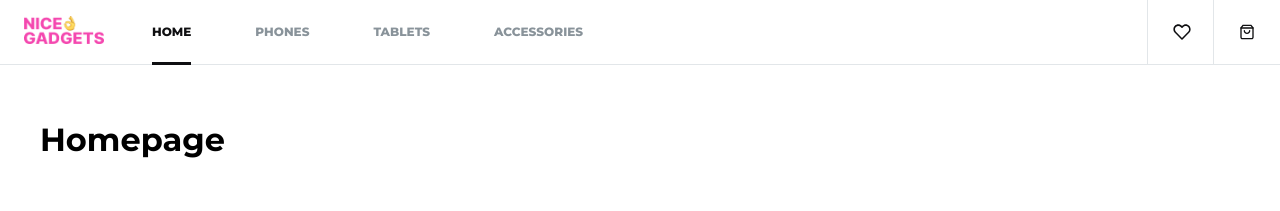
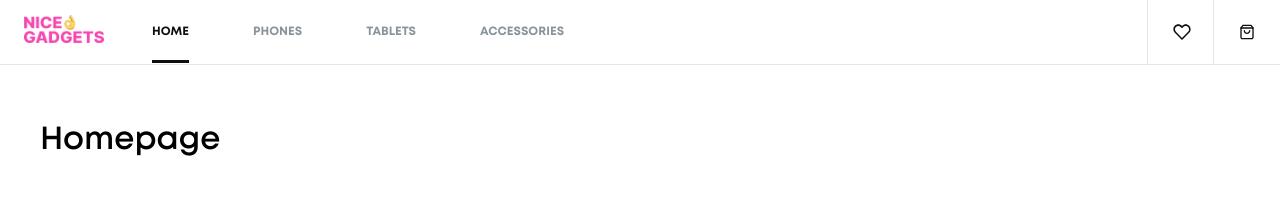
Before and after one commit to fe-jul22-team6/product_catalog, a React (Create React App) app in the folder frontend/: page / in a window 1280 px wide. Shown: the top 211 px of the page. Built offline with nearby package versions, Linux system fonts and the light colour scheme.

Commit message:
added grid layout and fixed fonts

```diff
--- a/frontend/src/App.scss
+++ b/frontend/src/App.scss
@@ -1,7 +1,23 @@
-@import url('https://fonts.googleapis.com/css2?family=Montserrat:wght@400;600;700;800&display=swap');
+@font-face {
+  font-family: Mont;
+  font-weight: 600;
+  src: url("../public/fonts/Mont-Regular.otf") format("opentype");
+}
+
+@font-face {
+  font-family: Mont;
+  font-weight: 700;
+  src: url("../public/fonts/Mont-SemiBold.otf") format("opentype");
+}
+
+@font-face {
+  font-family: Mont;
+  font-weight: 800;
+  src: url("../public/fonts/Mont-Bold.otf") format("opentype");
+}
 
 body {
   margin: 0;
   padding: 0;
-  font-family: 'Montserrat', sans-serif;
+  font-family: Mont;
 }
--- a/frontend/src/Menu/Menu.scss
+++ b/frontend/src/Menu/Menu.scss
@@ -8,7 +8,6 @@
     margin: 0;
     padding: 0;
     list-style: none;
-    font-family: 'Montserrat', sans-serif;
   }
 
   &__item {
--- a/frontend/src/PhoneCard/PhoneCard.scss
+++ b/frontend/src/PhoneCard/PhoneCard.scss
@@ -1,15 +1,15 @@
 .card {
-  width: 270px;
-  display: flex;
-  flex-direction: column;
   border: 1px solid #e2e6e9;
   border-radius: 8px;
 
   &__content {
+    display: flex;
+    flex-direction: column;
     padding: 32px;
   }
 
   &__image {
+    margin: 0 auto;
     height: 200px;
     width: 200px;
     margin-bottom: 24px;
@@ -27,7 +27,7 @@
     position: relative;
 
     &-old {
-      font-weight: 500;
+      font-weight: 600;
       font-size: 22px;
       line-height: 28px;
       text-decoration-line: line-through;
@@ -37,7 +37,7 @@
     &-new {
       margin-right: 8px;
       color: #0f0f11;
-      font-weight: 700;
+      font-weight: 800;
       font-size: 22px;
     }
   }
@@ -61,7 +61,7 @@
     margin-bottom: 8px;
 
     &-title {
-      font-weight: 600;
+      font-weight: 700;
       font-size: 12px;
       line-height: 15px;
       color: #89939a;
--- a/frontend/src/PhoneCard/PhoneCard.tsx
+++ b/frontend/src/PhoneCard/PhoneCard.tsx
@@ -29,10 +29,10 @@ export const PhoneCard: React.FC = () => {
           </div>
         </div>
         <div className="card__buttons">
-          <a href="#" className="card__cart">
+          <a href="/" className="card__cart">
             Add to cart
           </a>
-          <a href="#" className="card__favorite">
+          <a href="/" className="card__favorite">
             <img src={favorite} alt="favorite" />
           </a>
         </div>
--- a/frontend/src/PhonesPage/PhonePage.scss
+++ b/frontend/src/PhonesPage/PhonePage.scss
@@ -1,11 +1,15 @@
 @import '../utils/mixins.scss';
 
 .phones {
-  &__content {
-    display: flex;
+  &__cards {
+    display: grid;
+    gap: 40px 16px;
+    grid-template-columns: repeat(auto-fill, minmax(230px, 1fr));
+    justify-content: center;
   }
 
   &__title {
+    font-weight: 800;
     font-size: 32px;
 
     @include onTablet {
--- a/frontend/src/PhonesPage/PhonesPage.tsx
+++ b/frontend/src/PhonesPage/PhonesPage.tsx
@@ -4,10 +4,17 @@ import PhoneCard from '../PhoneCard';
 export const PhonesPage: React.FC = () => {
   return (
     <section className="phones">
-      <h1 className="phones__title">Mobile Phones</h1>
       <div className="phones__content">
-        <PhoneCard />
-        <PhoneCard />
+        <h1 className="phones__title">Mobile Phones</h1>
+        <div className="phones__cards">
+          <PhoneCard />
+          <PhoneCard />
+          <PhoneCard />
+          <PhoneCard />
+          <PhoneCard />
+          <PhoneCard />
+          <PhoneCard />
+        </div>
       </div>
     </section>
   );
```
